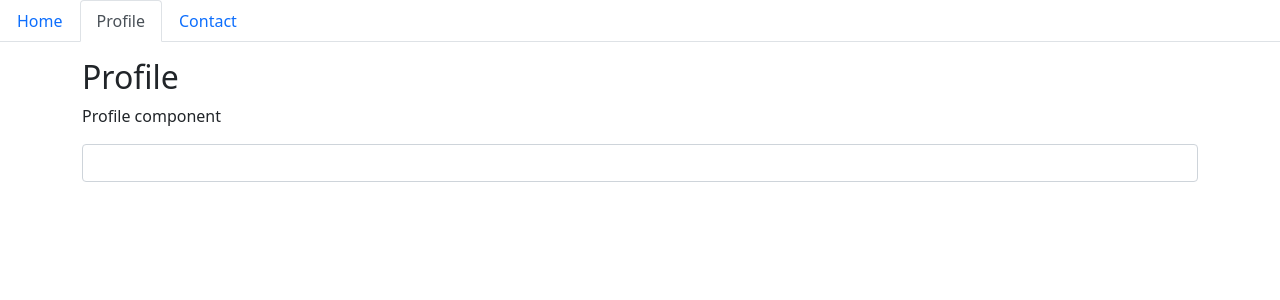
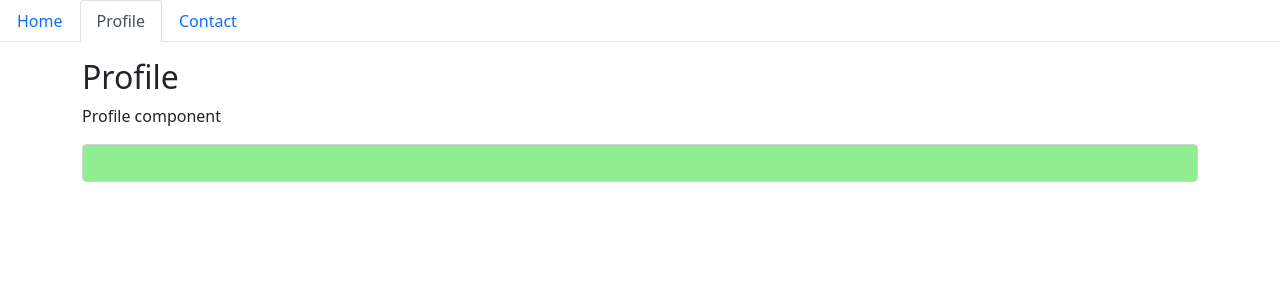
Before and after one commit to afolabiopakunle/angular-singleton-001, an Angular app: page / in a window 1280 px wide. Both pictures are taken after a click on the tab "Profile". Shown: the top 300 px of the page. Built offline with nearby package versions, Linux system fonts and the light colour scheme.

Commit message:
color switcher works

```diff
--- a/src/app/profile/profile.component.html
+++ b/src/app/profile/profile.component.html
@@ -1,5 +1,5 @@
 <div class="container">
 <h2 class="mt-3">Profile</h2>
 <p>Profile component</p>
-<input type="text" class="form-control" [(ngModel)]='setColor'>
+<input type="text" class="form-control" [style.backgroundColor]="getColor" [(ngModel)]='setColor'>
 </div>
--- a/src/app/profile/profile.component.ts
+++ b/src/app/profile/profile.component.ts
@@ -1,4 +1,5 @@
 import { Component, OnInit } from '@angular/core';
+import { ColorService } from '../color.service';
 
 @Component({
   selector: 'app-profile',
@@ -7,9 +8,16 @@ import { Component, OnInit } from '@angular/core';
 })
 export class ProfileComponent implements OnInit {
 
-  constructor() { }
+  constructor(private colorService: ColorService) { }
 
   ngOnInit() {
   }
 
-}
+  get getColor(): string {
+    return this.colorService.color;
+  }
+
+  set setColor(value) {
+    this.colorService.color = value
+  }
+ }
```
